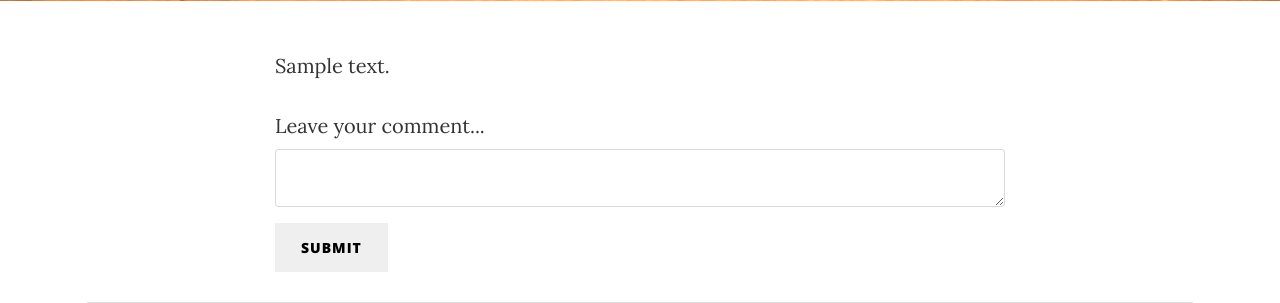
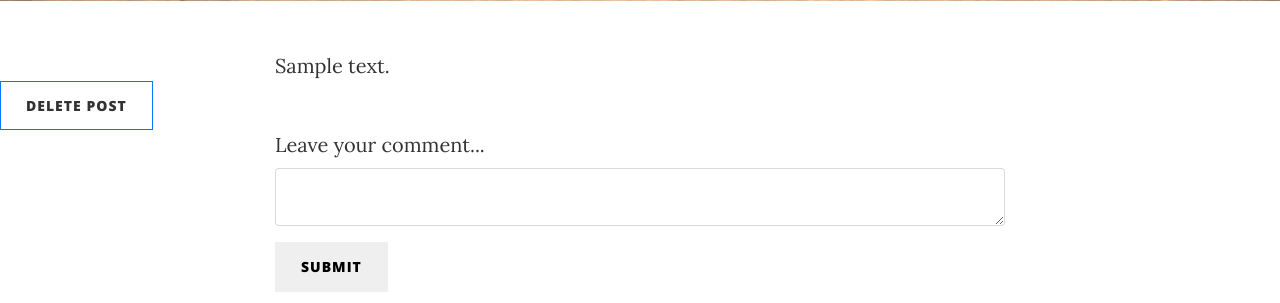
Before and after one commit to cherucole/Blog-Project, a Flask app: page /post/1 in a window 1280 px wide. Shown: the part 555-858 px from the top of the page. Run offline with Flask 2, Linux system fonts and the light colour scheme; tables that the repository leaves empty hold one stand-in row (values such as "Sample post"); some libraries are stand-ins or nearby versions.

Commit message:
now able to delete posts

```diff
--- a/app/main/views.py
+++ b/app/main/views.py
@@ -42,6 +42,20 @@ def post_comments(post_id):
     comments=Comment.get_comments(post_id)
 
     return render_template('post_comments.html', post=post, comments=comments, post_id=post.id)
+
+
+
+@main.route('/post/delete/<int:post_id>' ,methods=['GET', 'POST'])
+def delete_post(post_id):
+
+    post = Post.query.filter_by(id=post_id).one()
+    db.session.delete(post)
+    db.session.commit()
+    # return render_template('index.html', post=post, post_id=post.id)
+    return redirect(url_for('.index', post=post, post_id=post.id))
+
+    # return render_template('post_comments.html', post=post, post_id=post.id)
+
 
 @main.route('/add',methods=['GET', 'POST'])
 def add():
--- a/app/templates/post.html
+++ b/app/templates/post.html
@@ -85,6 +85,8 @@
         </div>
       </div>
     </article>
+<button type="button" class="btn btn-outline-primary"><a href="/post/delete/{{post.id}}">Delete Post</a></button>
+
 
     <br>
 
```
